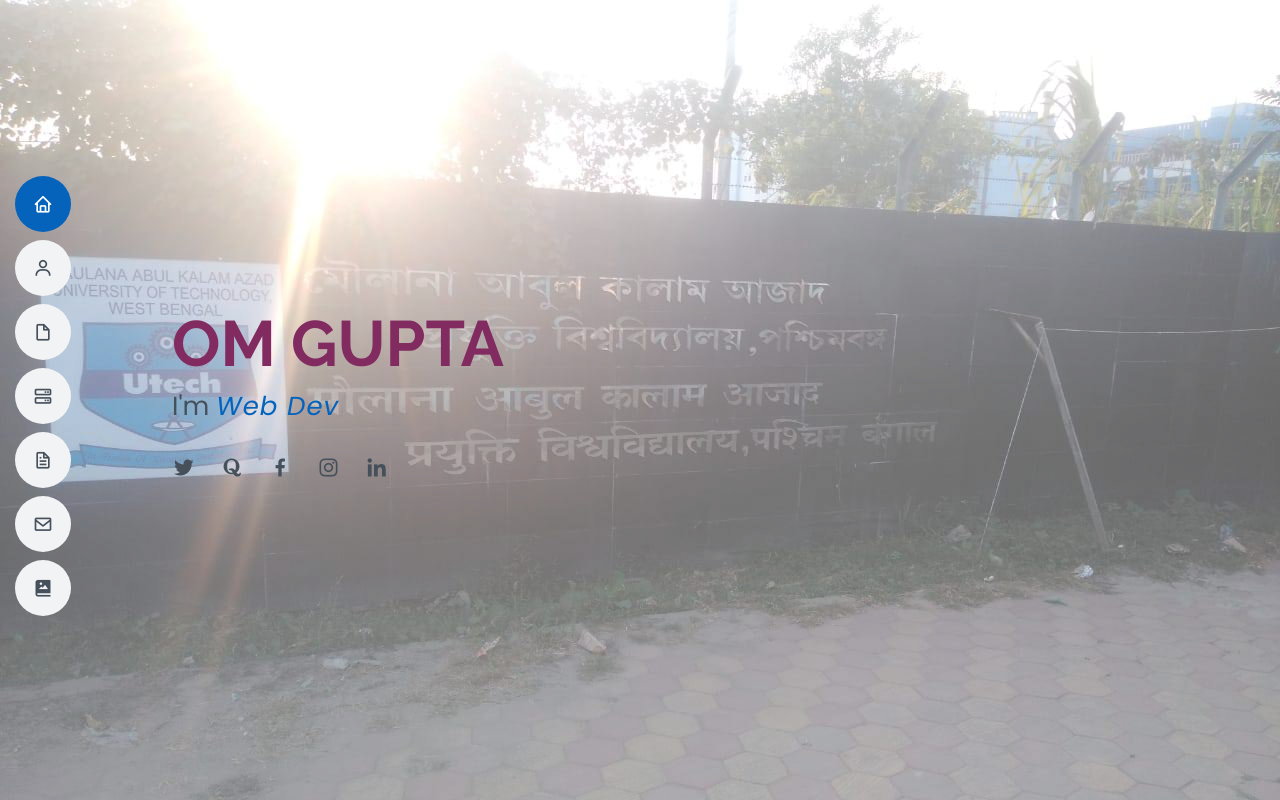
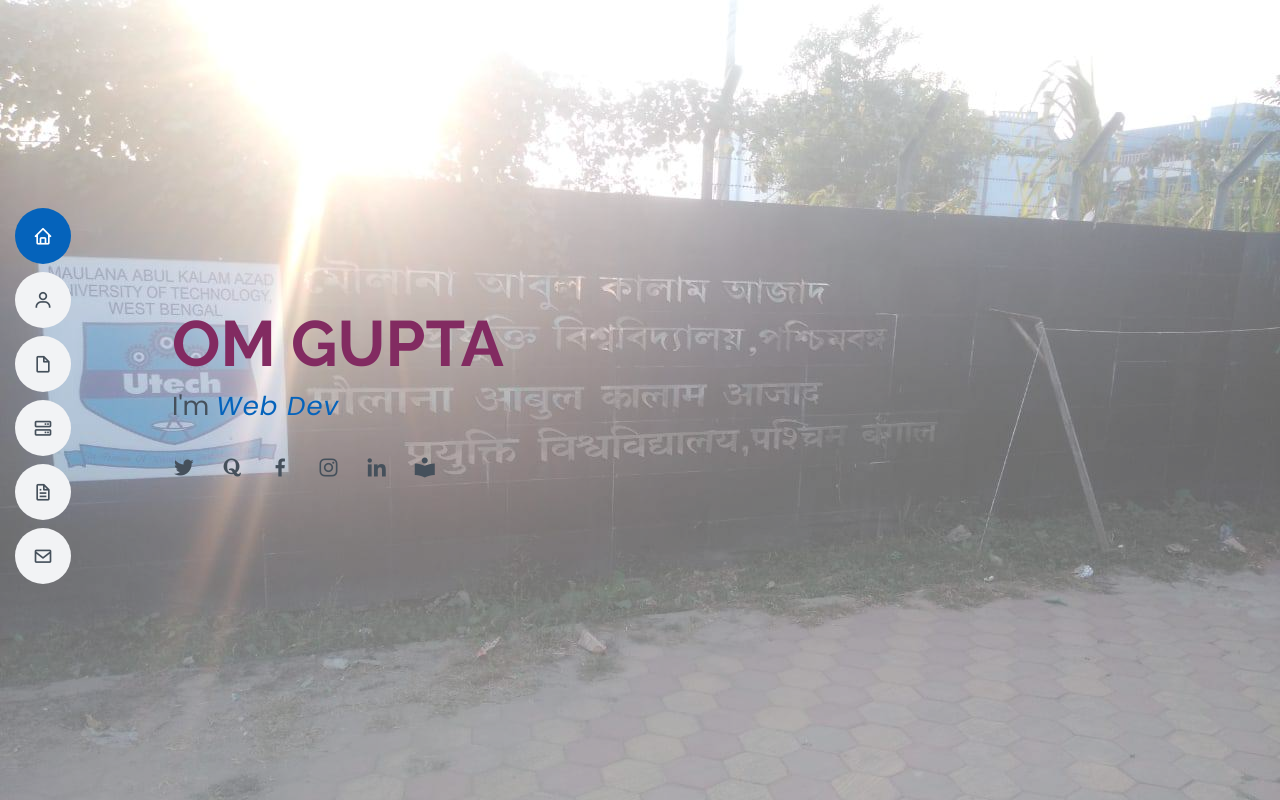
Before and after one commit to OMGUPTA21/omprofile, a plain HTML site: page index.html in a window 1280 px wide. Shown: the top 800 px of the page. Drawn offline with nearby package versions, Linux system fonts and the light colour scheme.

Commit message:
Update index.html

```diff
--- a/index.html
+++ b/index.html
@@ -74,7 +74,7 @@ return false;
         <li><a href="#services" class="nav-link scrollto"><i class="bx bx-server"></i> <span>Cerification and licence</span></a></li>
         <li><a href="#testimonials" class="nav-link scrollto"><i class="bx bx-file"></i> <span>Inspiration Quote's</span></a></li>
         <li><a href="#contact" class="nav-link scrollto"><i class="bx bx-envelope"></i> <span>Contact</span></a></li>
-        <li><a href="album.html" target="_blank" class="nav-link scrollto"><i class="bx bxs-photo-album"></i><span>Collage Diarys</span></a></li>
+
 
 
 
@@ -94,6 +94,7 @@ return false;
         <a href="https://www.facebook.com/profile.php?id=100024628967102" class="facebook" target="_blank"><i class="bx bxl-facebook" ></i></a>
         <a href="https://www.instagram.com/omgupta22pro/" class="instagram" target="_blank"><i class="bx bxl-instagram"></i></a>
         <a href="https://www.linkedin.com/in/om-gupta-0b2707251/" target="_blank" class="linkedin"><i class="bx bxl-linkedin"></i></a>
+         <a href="album.html" target="_blank" class="diary"><i class='bx bxs-book-reader'></i></a>
       </div>
     </div>
   </section><!-- End Hero -->
```
